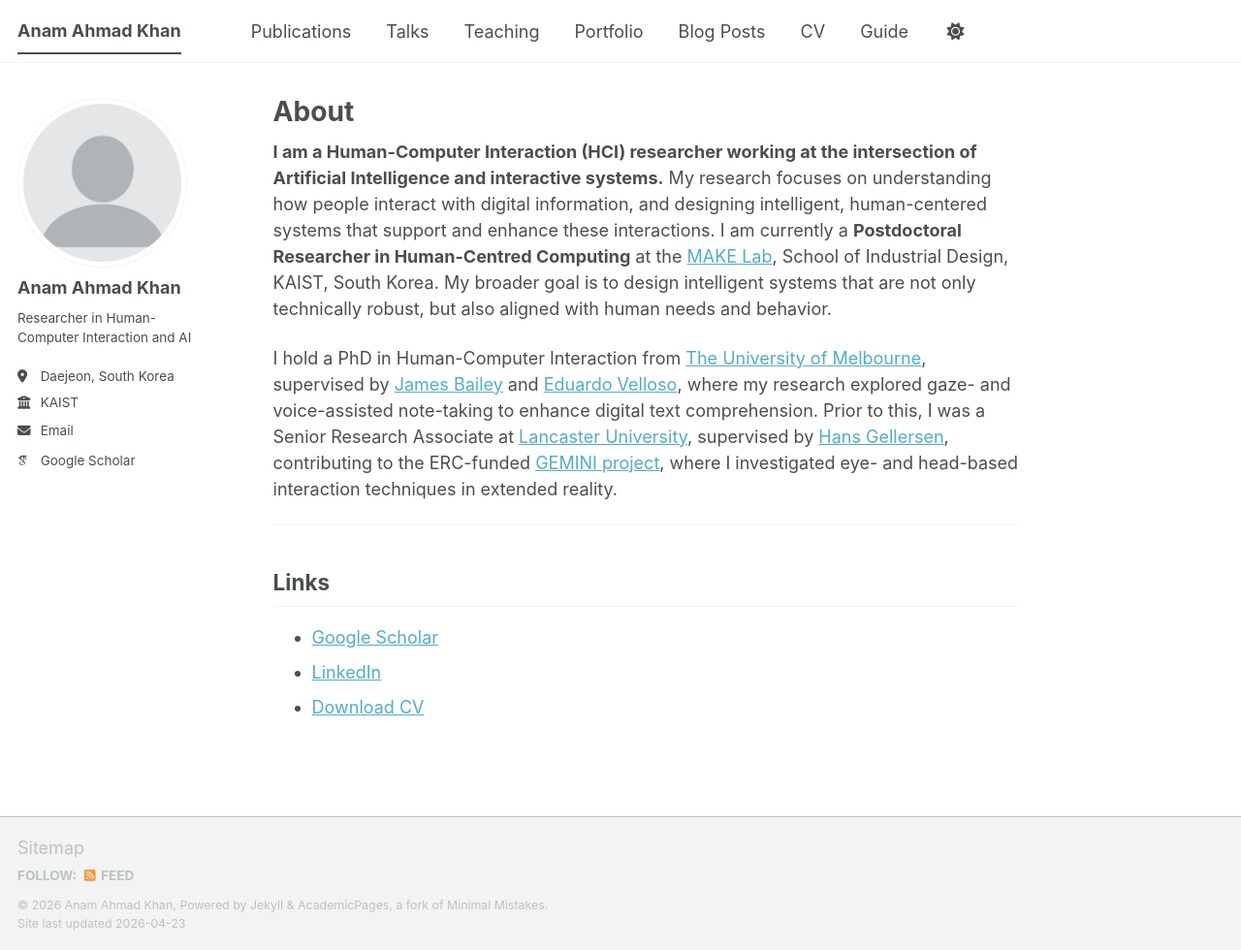
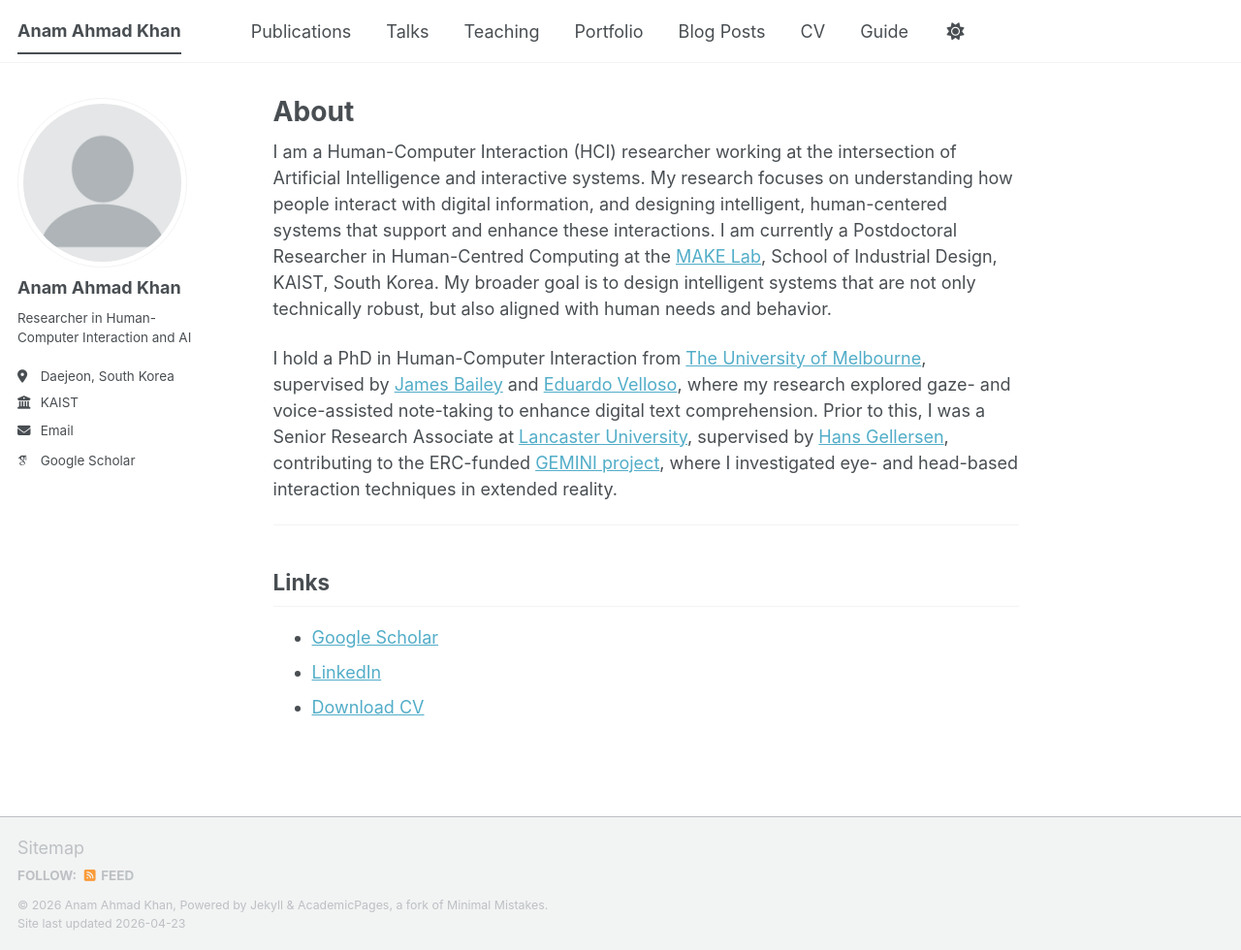
Before and after one commit to khananamahmad3-max/anamkhan.github.io, a Jekyll site: the page built from _pages/about.md, in a window 1280 px wide and 980 px high. Shown: the whole window at 97% size. Built offline with Jekyll 4.4.1, drawn with Linux system fonts in a browser that asks for light colours; some web fonts are replaced; a script bundle is joined from its source files by our own code; library files that are not in the unit come from our copies.

Commit message:
Update about.md

```diff
--- a/_pages/about.md
+++ b/_pages/about.md
@@ -5,7 +5,7 @@ permalink: /
 author_profile: true
 ---
 
-**I am a Human-Computer Interaction (HCI) researcher working at the intersection of Artificial Intelligence and interactive systems.** My research focuses on understanding how people interact with digital information, and designing intelligent, human-centered systems that support and enhance these interactions. I am currently a **Postdoctoral Researcher in Human-Centred Computing** at the [MAKE Lab](https://make.kaist.ac.kr), School of Industrial Design, KAIST, South Korea. My broader goal is to design intelligent systems that are not only technically robust, but also aligned with human needs and behavior.
+I am a Human-Computer Interaction (HCI) researcher working at the intersection of Artificial Intelligence and interactive systems. My research focuses on understanding how people interact with digital information, and designing intelligent, human-centered systems that support and enhance these interactions. I am currently a Postdoctoral Researcher in Human-Centred Computing at the [MAKE Lab](https://make.kaist.ac.kr), School of Industrial Design, KAIST, South Korea. My broader goal is to design intelligent systems that are not only technically robust, but also aligned with human needs and behavior.
 
 
 I hold a PhD in Human-Computer Interaction from [The University of Melbourne](https://www.unimelb.edu.au), supervised by [James Bailey](https://scholar.google.com/citations?user=...) and [Eduardo Velloso](https://eduardovelloso.com), where my research explored gaze- and voice-assisted note-taking to enhance digital text comprehension. Prior to this, I was a Senior Research Associate at [Lancaster University](https://www.lancaster.ac.uk), supervised by [Hans Gellersen](https://www.lancaster.ac.uk/scc/about-us/people/hans-gellersen), contributing to the ERC-funded [GEMINI project](https://gemini-erc.eu), where I investigated eye- and head-based interaction techniques in extended reality.
```
